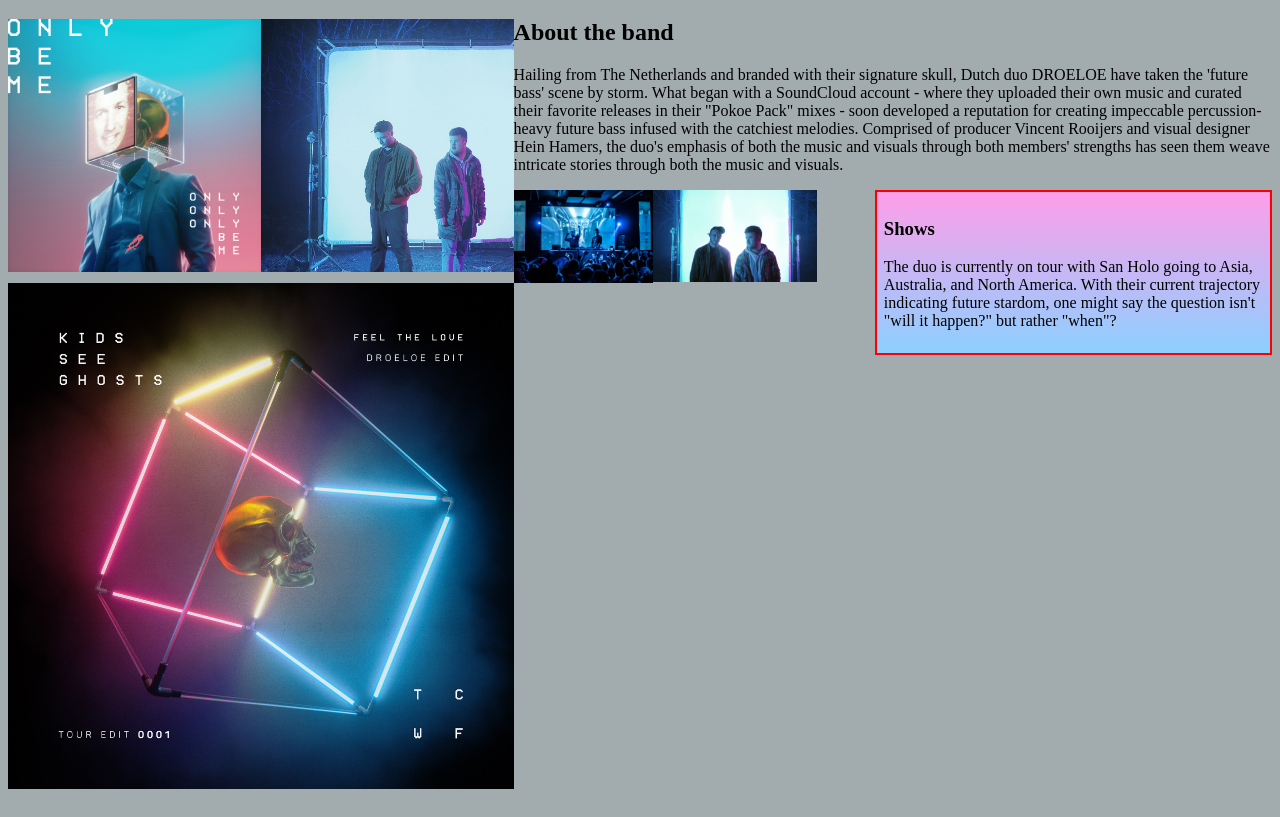
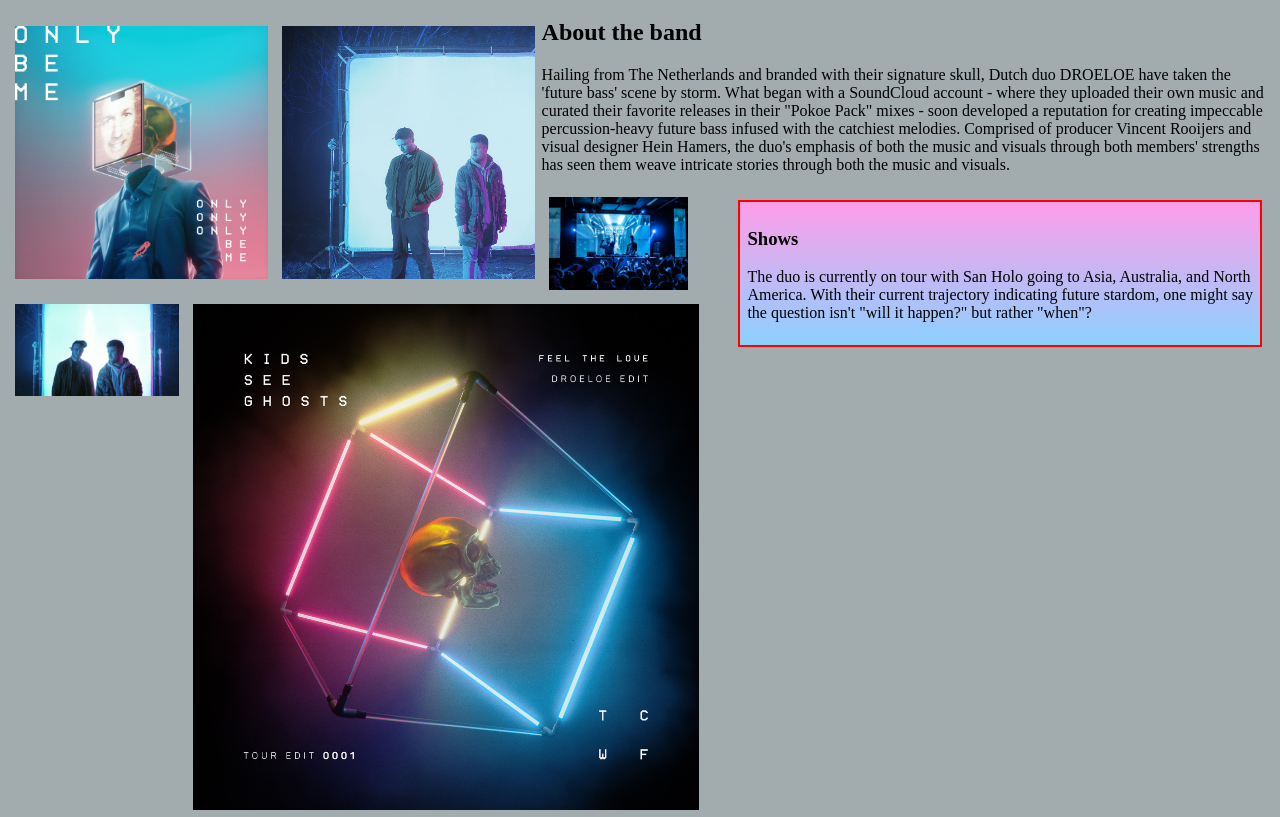
Before and after one commit to Isaacg94/band-website, a plain HTML site: page band-website.html in a window 1280 px wide. Shown: the part 61-878 px from the top of the page. Before the commit the page ends 850 px from the top, so only its background shows below. Drawn offline with Linux system fonts and the light colour scheme.

Commit message:
add padding to images and some styles

```diff
--- a/css/styles.css
+++ b/css/styles.css
@@ -4,10 +4,12 @@ body {
 .sidebar {
   border: 2px solid red;
   padding: 7px;
-  width: 30%;
+  margin: 10px;
+  width: 40%;
   float: right;
   background-image: linear-gradient(#ff9ee9, #8cd0ff);
 }
 img {
   float: left;
+  padding: 7px;
 }
```
